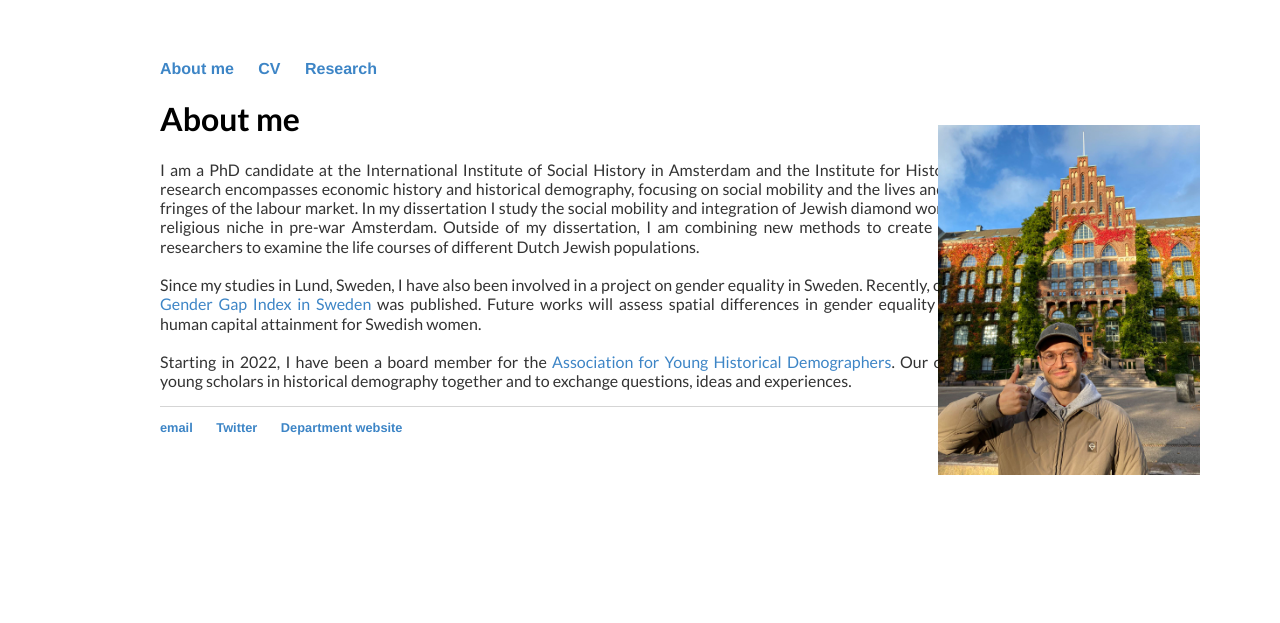
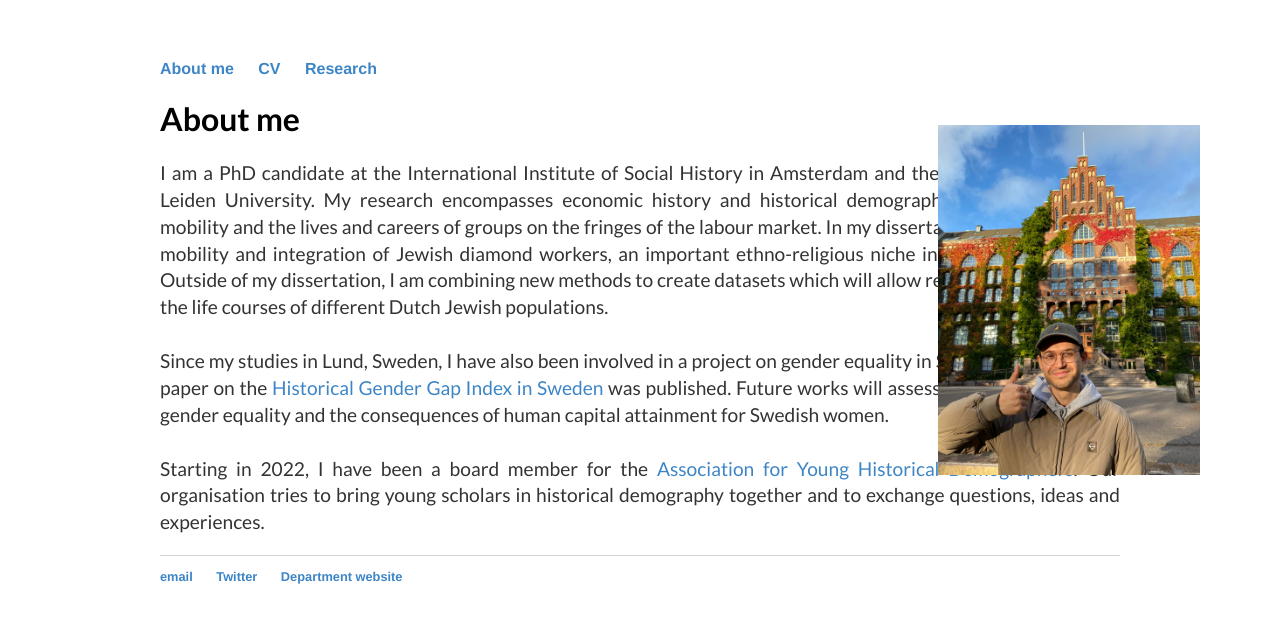
Before and after one commit to kok-joris/kok-joris.github.io, a Jekyll site: the page built from index.html, in a window 1280 px wide. Shown: the top 623 px of the page. Built offline with Jekyll 4.4.1, drawn with Linux system fonts in a browser that asks for light colours; Markdown is read by kramdown in place of the engine named in the settings.

Commit message:
Update main.css

```diff
--- a/css/main.css
+++ b/css/main.css
@@ -30,8 +30,8 @@ h2 {
 }
 p {
     font-family: 'Lato', sans-serif;
-    font-size: 1em;
-    line-height: 1.2em;
+    font-size: 1.2em;
+    line-height: 1.4em;
     color: #333;
 }
 footer {
```
